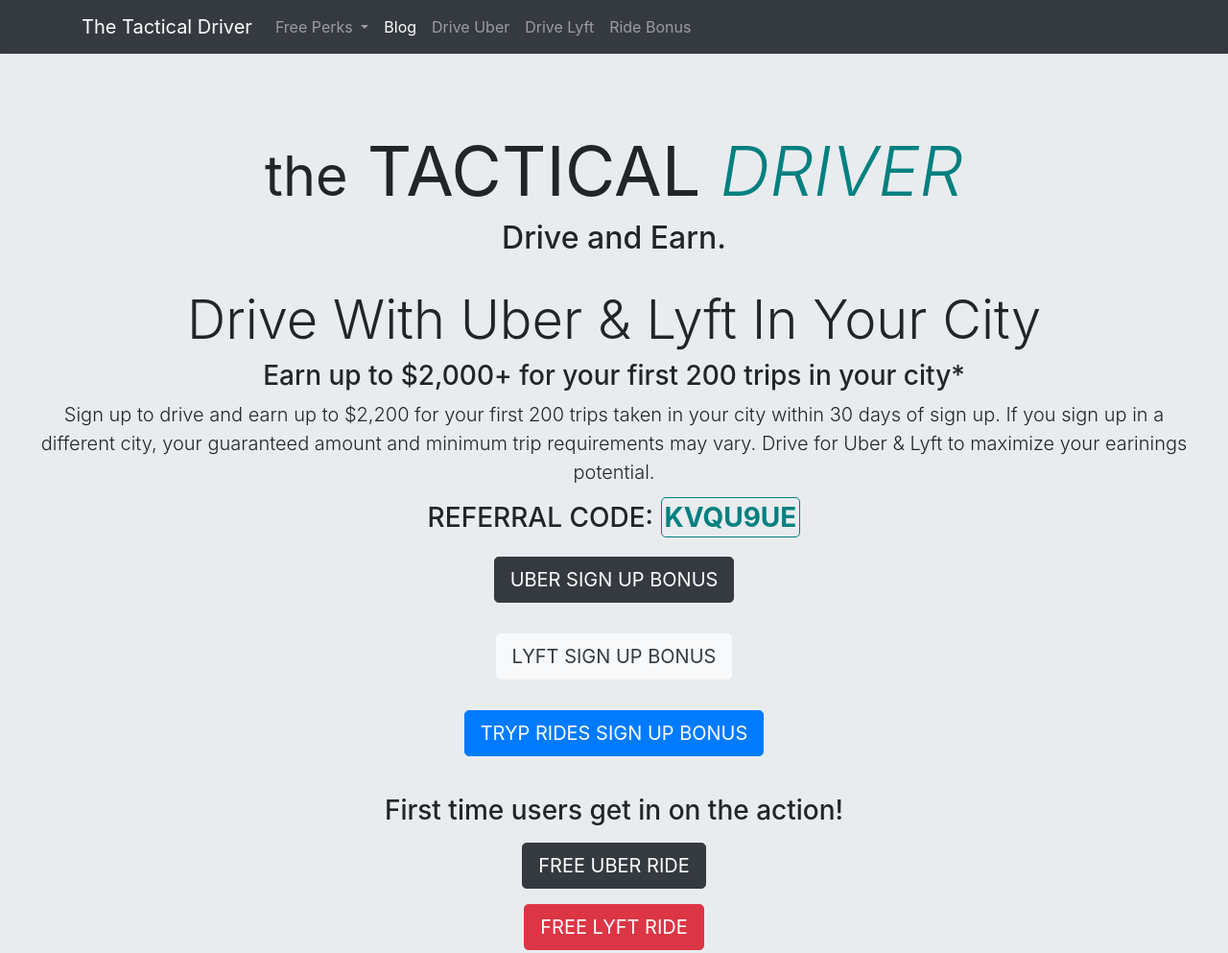
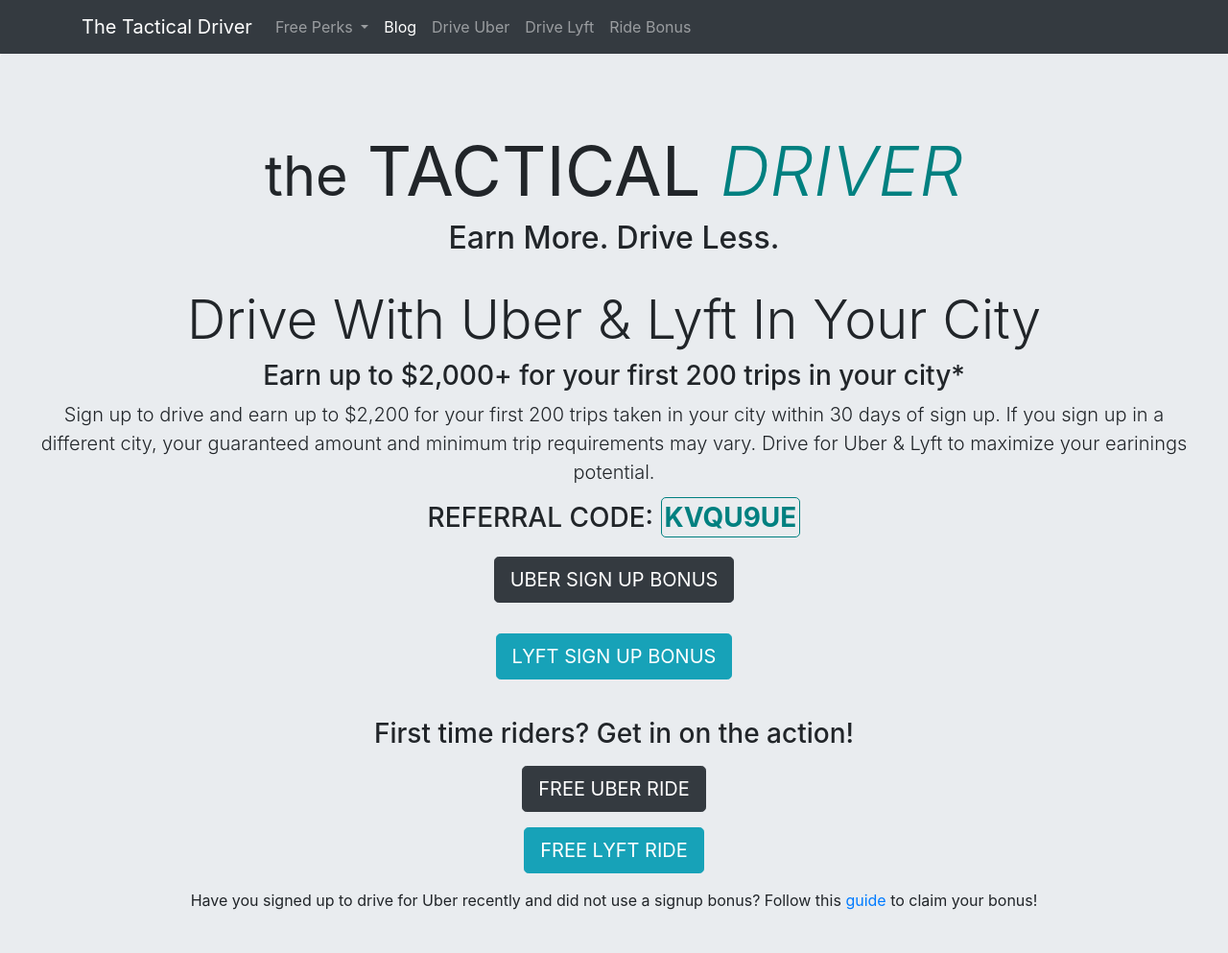
Before and after one commit to daviddadev/thetacticaldriver, a plain HTML site: page index.html in a window 1280 px wide. Shown: the top 993 px of the page at 96% size. Drawn offline with nearby package versions, Linux system fonts and the light colour scheme.

Commit message:
removed tryp info

```diff
--- a/index.html
+++ b/index.html
@@ -17,7 +17,7 @@
         <meta name="viewport" content="width=device-width, initial-scale=1, shrink-to-fit=no">
         <link rel="canonical" href="https://thetacticaldriver.com/" />
         <title>Become An Uber and Lyft Driver - The Tactical Driver</title>
-        <meta name="description" content="The Tactical Driver is a blog about how to become an Uber driver in your city. You will learn the requirements and get tips on making money as a local driver.">
+        <meta name="description" content="The Tactical Driver is a website about how to become an Uber & Lyft driver in your city. You will learn the requirements and get tips on making money as a local driver.">
         <meta name="keywords" content="Become an Uber Driver, Drive for Uber, Earn Money, Ridesharing signup bonus, Make money online, Drive with Lyft">
         <meta name="robots" content="index,follow">
 
@@ -31,6 +31,10 @@
         <link rel="stylesheet" href="https://cdnjs.cloudflare.com/ajax/libs/twitter-bootstrap/4.1.3/css/bootstrap.min.css">
         <link rel="stylesheet" href="https://cdnjs.cloudflare.com/ajax/libs/ionicons/2.0.1/css/ionicons.min.css">
         <link rel="stylesheet" href="assets/css/style.css">
+
+        <!-- AdSense Code -->
+        <script data-ad-client="ca-pub-7263902072736412" async
+            src="https://pagead2.googlesyndication.com/pagead/js/adsbygoogle.js"></script>
     </head>
     <body>
 
@@ -52,7 +56,6 @@
                         <div class="dropdown-menu" aria-labelledby="navbarDropdown">
                             <a class="dropdown-item" href="http://bit.ly/ubrfreeride">Free Uber Ride</a>
                             <a class="dropdown-item" href="https://lft.to/35CbT5l">Free Lyft Ride</a>
-                            <a class="dropdown-item" href="http://bit.ly/rydetryp">Free ride with Tryp Ride</a>
                             <div class="dropdown-divider"></div>
                             <a class="dropdown-item" href="http://bit.ly/limearound">Free Lime Ride</a>
                             <a class="dropdown-item" href="http://bit.ly/ridebirdnow">Free Bird Ride</a>
@@ -93,7 +96,7 @@
     <div id="hero">
         <div class="jumbotron">
             <h1 class="display-3 pt-3"><small>the</small> <strong>TACTICAL</strong> <em>DRIVER</em></h1>
-            <h2 class="pb-4">Drive and Earn.</h2>
+            <h2 class="pb-4">Earn More. Drive Less.</h2>
             <h1 class="display-4">Drive With Uber & Lyft In Your City</h1>
             <h3>Earn up to $2,000+ for your first 200 trips in your city*</h3>
             <p class="lead">Sign up to drive and earn up to $2,200 for your first 200 trips taken in your city within 30 days of sign
@@ -101,12 +104,11 @@
             <h3 class="">REFERRAL CODE: <span class="outline sm-mt">KVQU9UE</span></h3>
             <!-- Signon buneses for new drivers -->
             <p><a class="btn btn-dark btn-lg text-white mt-3" href="http://bit.ly/ubrpromo">UBER SIGN UP BONUS</a></p>
-            <p><a class="btn btn-light btn-lg text-dark mt-3" href="http://bit.ly/lyftoffnow">LYFT SIGN UP BONUS</a></p>
-            <p><a class="btn btn-primary btn-lg text-white mt-3" href="http://bit.ly/lyftoffnow">TRYP RIDES SIGN UP BONUS</a></p>
+            <p><a class="btn btn-info btn-lg mt-3" href="http://bit.ly/lyftoffnow">LYFT SIGN UP BONUS</a></p>
             <!-- Free rides for new rideshare users -->
-            <h3 class="pt-4 pb-2">First time users get in on the action!</h3>
+            <h3 class="pt-4 pb-2">First time riders? Get in on the action!</h3>
             <p><a class="btn btn-dark btn-lg text-white" href="http://bit.ly/ubrfreeride">FREE UBER RIDE</a></p>
-            <p><a class="btn btn-danger btn-lg text-white" href="https://lft.to/35CbT5l">FREE LYFT RIDE</a></p>
+            <p><a class="btn btn-info btn-lg text-white" href="https://lft.to/35CbT5l">FREE LYFT RIDE</a></p>
             <p>Have you signed up to drive for Uber recently and did not use a signup bonus? Follow this <a
                     href="http://bit.ly/ubersignon">guide</a> to claim
                 your bonus!</p>
@@ -267,7 +269,6 @@
                         <ul>
                             <li><a href="http://bit.ly/ubrpromo">Uber</a></li>
                             <li><a href="http://bit.ly/lyftoffnow">Lyft</a></li>
-                            <li><a href="http://bit.ly/2QNZAPm">Tryp Rides</a></li>
                             <li><a href="http://bit.ly/doordashdriver">Door Dash Driver</a></li>
                             <li><a href="http://bit.ly/getfieldagent">Field Agent</a></li>
                         </ul>
```
